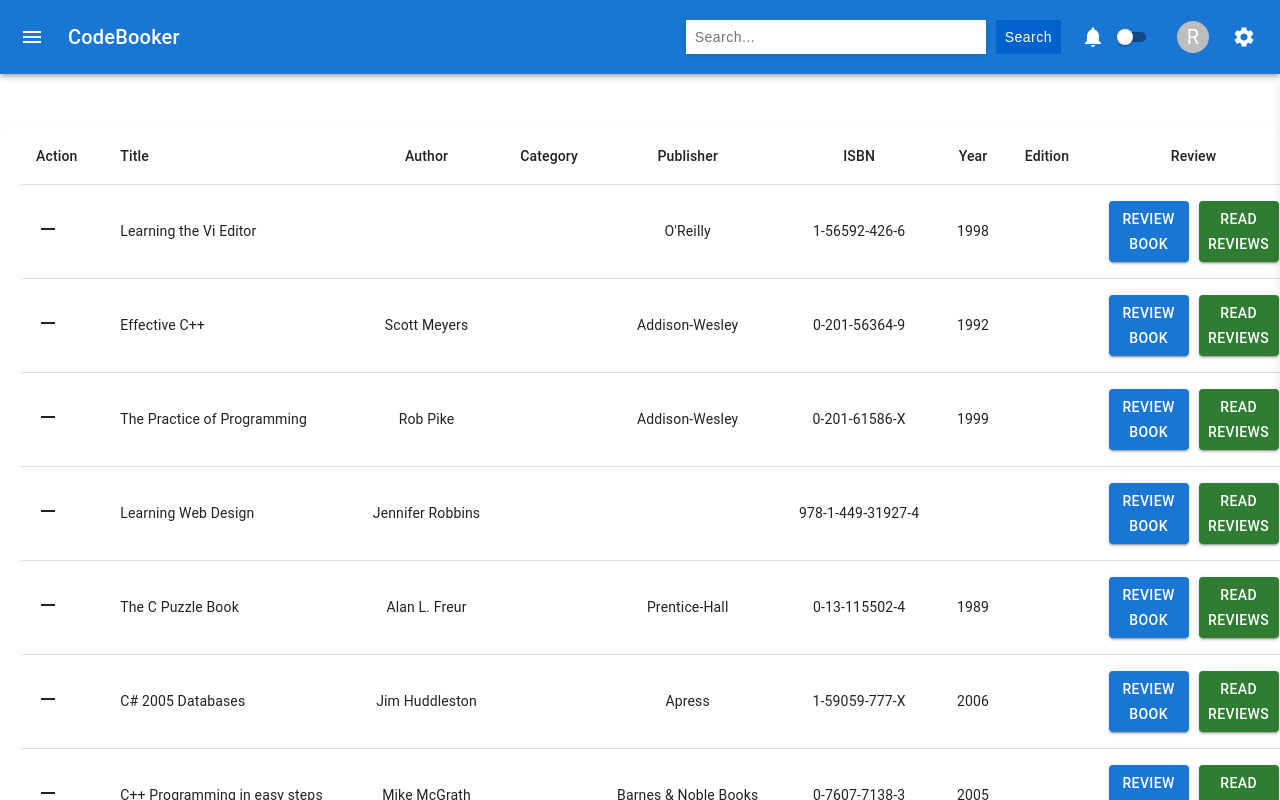
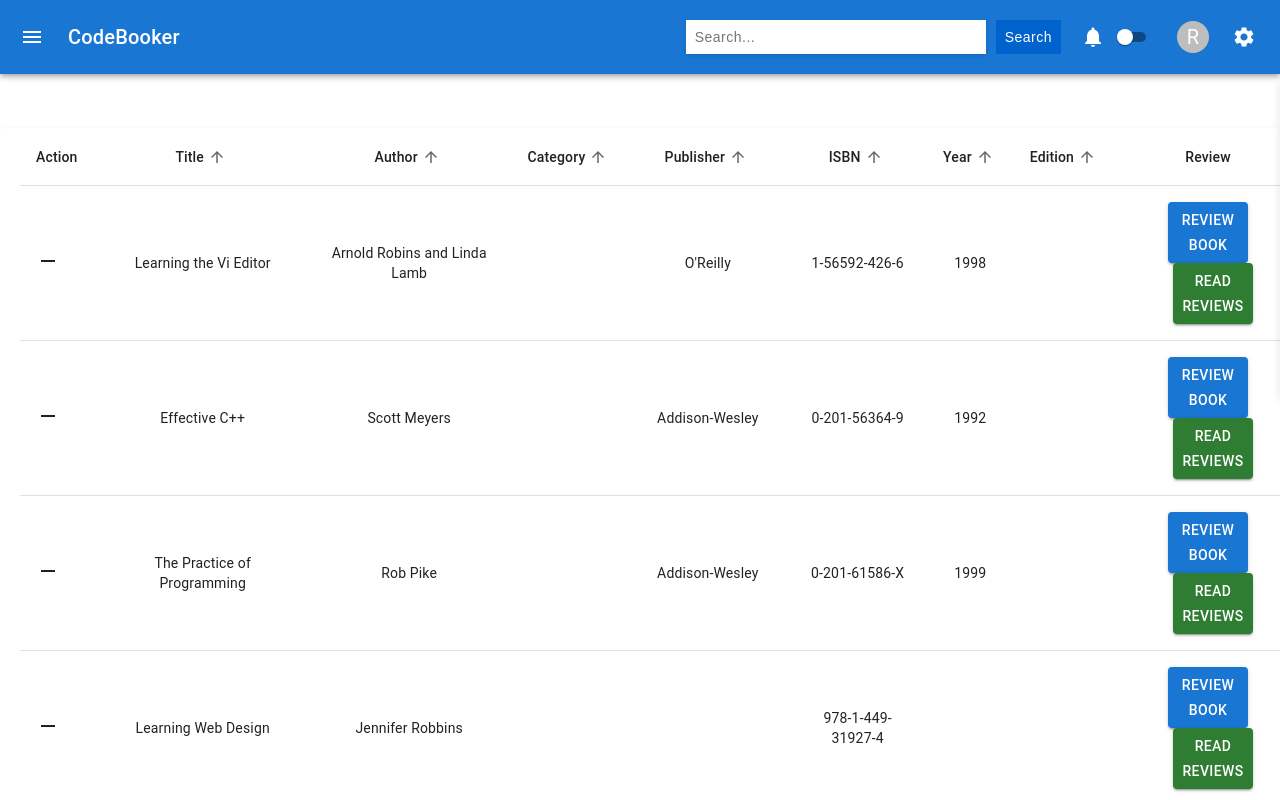
Before and after one commit to gbowne1/codebooker, a React (Create React App) app: page / in a window 1280 px wide. Shown: the top 800 px of the page. Built offline with nearby package versions, Linux system fonts and the light colour scheme.

Commit message:
added books table sorting feature #40

```diff
--- a/package.json
+++ b/package.json
@@ -12,6 +12,7 @@
     "@testing-library/user-event": "^14.4.3",
     "axios": "^1.3.5",
     "isbn-validate": "^1.0.3",
+    "lodash": "^4.17.21",
     "prop-types": "^15.8.1",
     "react": "^18.2.0",
     "react-dom": "^18.2.0",
--- a/src/components/Library/Library.jsx
+++ b/src/components/Library/Library.jsx
@@ -1,5 +1,6 @@
 import React, { useState } from 'react';
 import PropTypes from 'prop-types';
+import { orderBy } from 'lodash';
 import { alpha } from '@mui/material/styles';
 import { useTheme } from '@mui/material/styles';
 import Box from '@mui/material/Box';
@@ -64,6 +65,10 @@ export default function Library() {
 	const [myRows, setMyRows] = useState(rows);
 	const [showSnackBar, handleSnackBar] = useState(false);
 	const [removedItemName, setRemovedItemName] = useState('');
+
+	//table sorting states
+	const [sortOrder,setSortOrder]=useState(false);
+	const [sortingColumn,setSortingColumn]=useState("")
 
 	//Modal states
 	const [showModal, handleModalBox] = useState(false);
@@ -149,6 +154,33 @@ export default function Library() {
 			setError(true);
 		}
 	};
+
+	// books table sort
+	const handleSort=(columnName,order)=>{
+		if (columnName == 'title') {
+			const sortedRows = orderBy(myRows, ['name'], [order]);
+			setMyRows(sortedRows);
+		} else if (columnName == 'author') {
+			const sortedRows = orderBy(myRows, ['author'], [order]);
+			setMyRows(sortedRows);
+		} else if (columnName == 'category') {
+			const sortedRows = orderBy(myRows, ['category'], [order]);
+			setMyRows(sortedRows);
+		} else if (columnName == 'publisher') {
+			const sortedRows = orderBy(myRows, ['publisher'], [order]);
+			setMyRows(sortedRows);
+		} else if (columnName == 'year') {
+			const sortedRows = orderBy(myRows, ['year'], [order]);
+			setMyRows(sortedRows);
+		} else if (columnName == 'isbn') {
+			const sortedRows = orderBy(myRows, ['isbn'], [order]);
+			setMyRows(sortedRows);
+		} else if (columnName == 'edition') {
+			const sortedRows = orderBy(myRows, ['edition'], [order]);
+			setMyRows(sortedRows);
+		}
+	}
+
 
 	//Check if ISBN is valid
 	const handleISBNChange = (event) => {
@@ -271,9 +303,7 @@ export default function Library() {
 					)}
 				</Box>
 			</Modal>
-			//book review modal end//
-
-			//book read review modal start//
+			//book review modal end// //book read review modal start//
 			<div>
 				<Dialog
 					open={enableReviewModal}
@@ -423,13 +453,108 @@ export default function Library() {
 					<TableHead>
 						<TableRow>
 							<TableCell>Action</TableCell>
-							<TableCell>Title</TableCell>
-							<TableCell align='center'>Author</TableCell>
-							<TableCell align='center'>Category</TableCell>
-							<TableCell align='center'>Publisher</TableCell>
-							<TableCell align='center'>ISBN</TableCell>
-							<TableCell align='center'>Year</TableCell>
-							<TableCell align='center'>Edition</TableCell>
+							<TableCell align='center'>
+								<TableSortLabel
+									active={true}
+									direction={
+										sortingColumn == 'title' && sortOrder ? 'dsc' : 'asc'
+									}
+									onClick={() => {
+										setSortOrder(!sortOrder);
+										setSortingColumn('title');
+										handleSort('title', sortOrder ? 'asc' : 'desc');
+									}}>
+									Title
+								</TableSortLabel>
+							</TableCell>
+							<TableCell align='center'>
+								<TableSortLabel
+									active={true}
+									direction={
+										sortingColumn == 'author' && sortOrder ? 'dsc' : 'asc'
+									}
+									onClick={() => {
+										setSortOrder(!sortOrder);
+										setSortingColumn('author');
+										handleSort('author', sortOrder ? 'asc' : 'desc');
+									}}>
+									Author
+								</TableSortLabel>{' '}
+							</TableCell>
+							<TableCell align='center'>
+								{' '}
+								<TableSortLabel
+									active={true}
+									direction={
+										sortingColumn == 'category' && sortOrder ? 'dsc' : 'asc'
+									}
+									onClick={() => {
+										setSortOrder(!sortOrder);
+										setSortingColumn('category');
+										handleSort('category', sortOrder ? 'asc' : 'desc');
+									}}>
+									Category
+								</TableSortLabel>{' '}
+							</TableCell>
+							<TableCell align='center'>
+								{' '}
+								<TableSortLabel
+									active={true}
+									direction={
+										sortingColumn == 'publisher' && sortOrder ? 'dsc' : 'asc'
+									}
+									onClick={() => {
+										setSortOrder(!sortOrder);
+										setSortingColumn('publisher');
+										handleSort('publisher', sortOrder ? 'asc' : 'desc');
+									}}>
+									Publisher
+								</TableSortLabel>{' '}
+							</TableCell>
+							<TableCell align='center'>
+								{' '}
+								<TableSortLabel
+									active={true}
+									direction={
+										sortingColumn == 'isbn' && sortOrder ? 'dsc' : 'asc'
+									}
+									onClick={() => {
+										setSortOrder(!sortOrder);
+										setSortingColumn('isbn');
+										handleSort('isbn', sortOrder ? 'asc' : 'desc');
+									}}>
+									ISBN
+								</TableSortLabel>
+							</TableCell>
+							<TableCell align='center'>
+								{' '}
+								<TableSortLabel
+									active={true}
+									direction={
+										sortingColumn == 'year' && sortOrder ? 'dsc' : 'asc'
+									}
+									onClick={() => {
+										setSortOrder(!sortOrder);
+										setSortingColumn('year');
+										handleSort('year', sortOrder ? 'asc' : 'desc');
+									}}>
+									Year
+								</TableSortLabel>{' '}
+							</TableCell>
+							<TableCell align='center'>
+								<TableSortLabel
+									active={true}
+									direction={
+										sortingColumn == 'edition' && sortOrder ? 'dsc' : 'asc'
+									}
+									onClick={() => {
+										setSortOrder(!sortOrder);
+										setSortingColumn('edition');
+										handleSort('edition', sortOrder ? 'asc' : 'desc');
+									}}>
+									Edition
+								</TableSortLabel>
+							</TableCell>
 							<TableCell align='center'>Review</TableCell>
 						</TableRow>
 					</TableHead>
@@ -457,7 +582,7 @@ export default function Library() {
 										}}
 									/>
 								</TableCell>
-								<TableCell component='th' scope='row'>
+								<TableCell component='th' scope='row' align='center'>
 									{row.name}
 								</TableCell>
 								<TableCell align='center'>{row.author}</TableCell>
--- a/src/components/Library/data.json
+++ b/src/components/Library/data.json
@@ -1,7 +1,7 @@
 [
     {
         "name": "Learning the Vi Editor",
-        "author": "",
+        "author": "Arnold Robins and Linda Lamb",
         "publisher": "O'Reilly",
         "isbn": "1-56592-426-6",
         "year": "1998",
```
